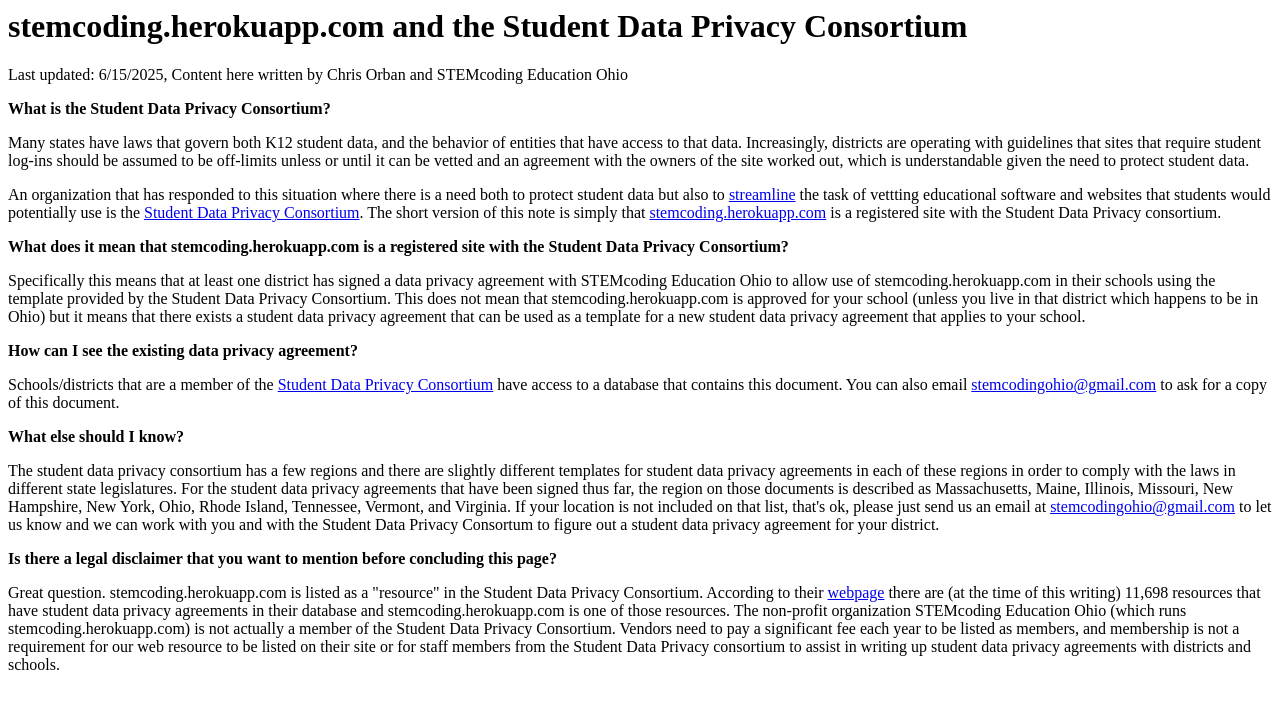
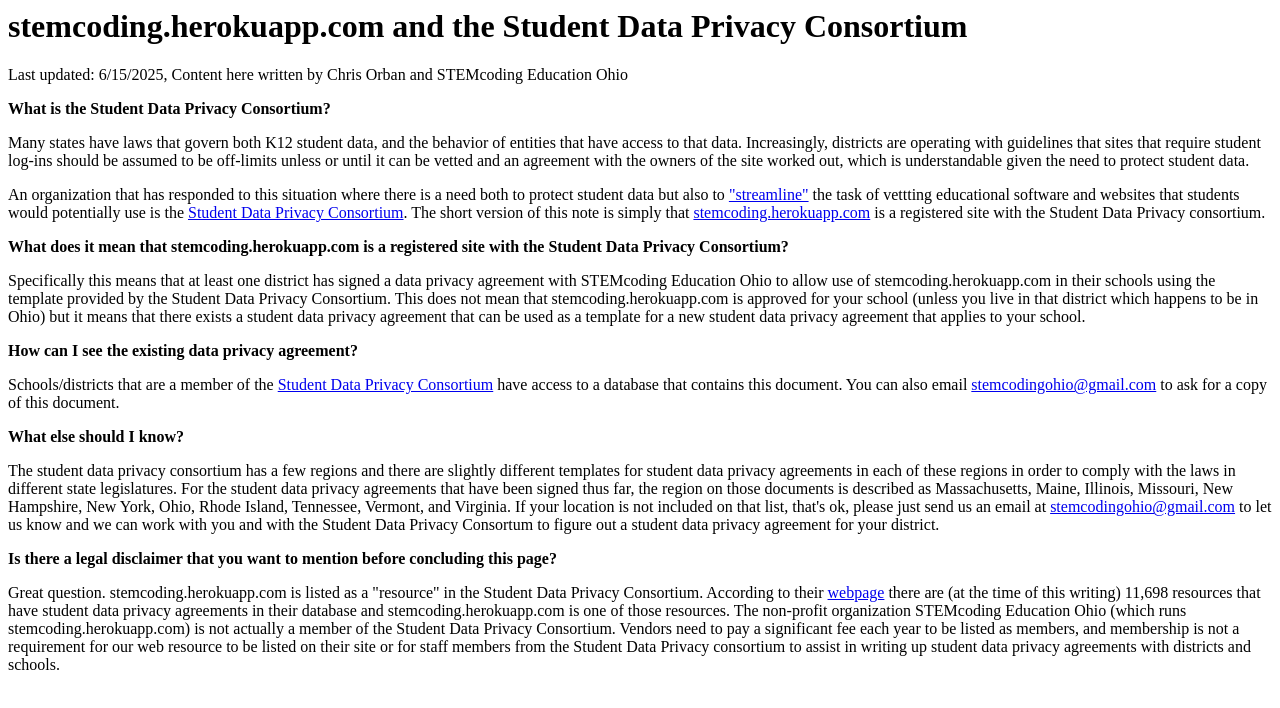
Before and after one commit to stemcodingohio/stemcodingohio.github.io, a plain HTML site: page sdpc.html in a window 1280 px wide. Drawn offline with Linux system fonts and the light colour scheme.

Commit message:
Update sdpc.html

```diff
--- a/sdpc.html
+++ b/sdpc.html
@@ -9,7 +9,7 @@
 <p>Many states have laws that govern both K12 student data, and the behavior of entities that have access to that data. Increasingly, districts are operating with guidelines that sites that require student log-ins should be assumed to be off-limits unless or until it can be vetted and an agreement with the owners of the site worked out, which is understandable given the need to protect student data.
 </p>
 
-<p>An organization that has responded to this situation where there is a need both to protect student data but also to <a href="https://privacy.a4l.org">streamline</a> the task of vettting educational software and websites that students would potentially use is the <a href="https://privacy.a4l.org/">Student Data Privacy Consortium</a>. The short version of this note is simply that <a href="http://stemcoding.herokuapp.com">stemcoding.herokuapp.com</a> is a registered site with the Student Data Privacy consortium. </p>
+<p>An organization that has responded to this situation where there is a need both to protect student data but also to <a href="https://privacy.a4l.org">"streamline"</a> the task of vettting educational software and websites that students would potentially use is the <a href="https://privacy.a4l.org/">Student Data Privacy Consortium</a>. The short version of this note is simply that <a href="http://stemcoding.herokuapp.com">stemcoding.herokuapp.com</a> is a registered site with the Student Data Privacy consortium. </p>
 
 <p><b>What does it mean that stemcoding.herokuapp.com is a registered site with the Student Data Privacy Consortium?</b></p>
 
```
